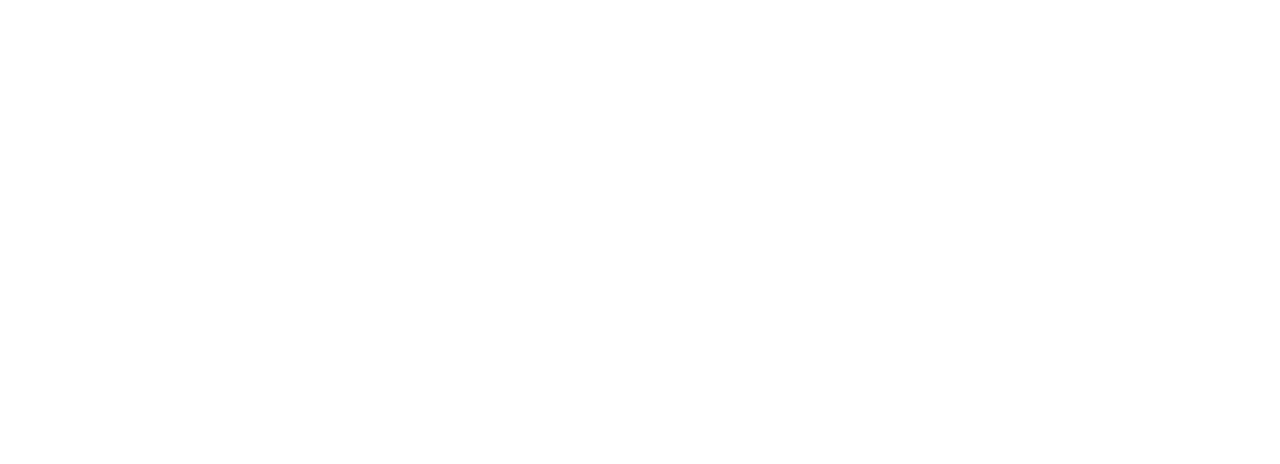
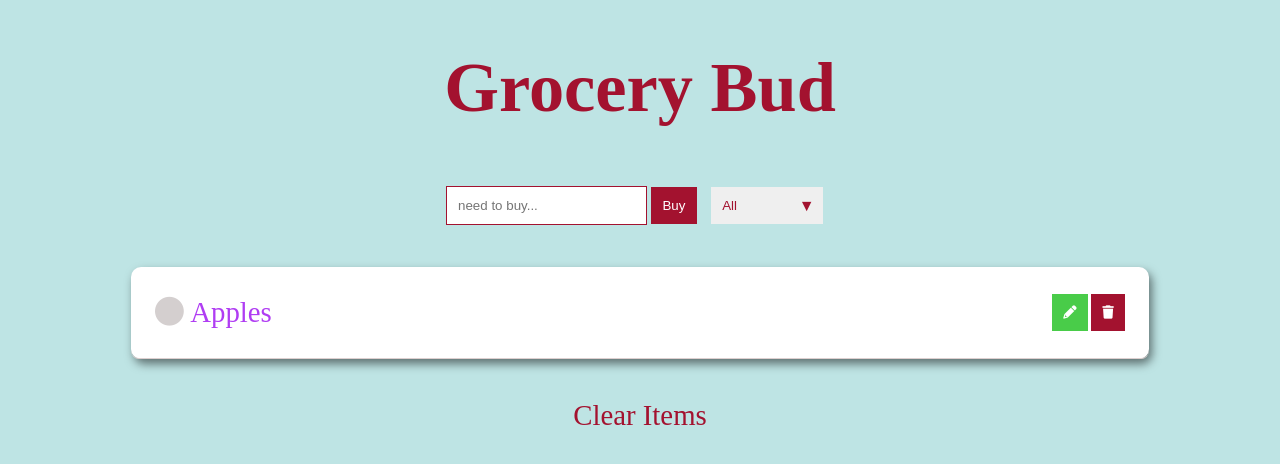
Before and after one commit to LuchiAdaobi/My-shopping-list-app, a plain HTML site: page index.html in a window 1280 px wide. Drawn offline with Linux system fonts and the light colour scheme.

Commit message:
initial commit with the html and css files

```diff
--- a/index.html
+++ b/index.html
@@ -1,16 +1,66 @@
 <!DOCTYPE html>
 <html lang="en">
-<head>
-    <meta charset="UTF-8">
-    <meta http-equiv="X-UA-Compatible" content="IE=edge">
-    <meta name="viewport" content="width=device-width, initial-scale=1.0">
+  <head>
+    <meta charset="UTF-8" />
+    <meta http-equiv="X-UA-Compatible" content="IE=edge" />
+    <meta name="viewport" content="width=device-width, initial-scale=1.0" />
     <title>My Shopping List App</title>
-    <link href="https://fonts.googleapis.com/css2?family=Cookie&family=Poppins:wght@300;400;600&display=swap" rel="stylesheet">
-    <link rel="stylesheet" href="https://cdnjs.cloudflare.com/ajax/libs/font-awesome/6.1.1/css/all.min.css"  />
-    <link rel="stylesheet" href="style.css">
+    <link
+      href="https://fonts.googleapis.com/css2?family=Cookie&family=Poppins:wght@300;400;600&display=swap"
+      rel="stylesheet"
+    />
+    <link
+      rel="stylesheet"
+      href="https://cdnjs.cloudflare.com/ajax/libs/font-awesome/6.1.1/css/all.min.css"
+    />
+    <link rel="stylesheet" href="style.css" />
     <script src="main.js" defer></script>
-</head>
-<body>
+  </head>
+  <body>
+    <!-- HEADING -->
+    <div class="container">
+      <header>
+        <h1 class="todo-heading">Grocery Bud</h1>
+      </header>
 
-</body>
+      <!-- INPUT AREA -->
+      <div class="todo-input-area">
+        <div class="input">
+          <input type="text" class="todo-input" placeholder="need to buy..." />
+          <button class="buy-btn">Buy</button>
+        </div>
+
+        <div class="filter">
+          <select name = 'todos' class="filter-todos">
+            <option value="All">All</option>
+            <option value="Completed">Completed</option>
+            <option value="Uncompleted">Uncompleted</option>
+          </select>
+        </div>
+      </div>
+
+      <!-- LIST BODY -->
+
+      <div class="todo-container">
+        <ul class="todo-list">
+          <div class="todo">
+              <i class="fas fa-circle co" job="completed"></i>
+            <p class="text">Apples</p>
+
+            <button class="edit-btn">
+              <i class="fas fa-pencil edit"></i>
+            </button>
+            <button class="trash-btn">
+              <i class="fas fa-trash de" job="delete"></i>
+            </button>
+          </div>
+        </ul>
+      </div>
+
+      <!--  CLEAR -->
+      <div class="clear">
+        <p class="clear-txt">Clear Items</p>
+      </div>
+    </div>
+  </body>
 </html>
--- a/style.css
+++ b/style.css
@@ -0,0 +1,178 @@
+:root {
+  --bg-color: #f3bbcc;
+  --primary-color: #111;
+  --primary-color: rgb(163, 18, 47);
+  --green-color: rgb(73, 204, 73);
+  --color-purple: rgb(176, 61, 243);
+
+}
+* {
+  box-sizing: border-box;
+}
+body {
+  /* background-color: var(--bg-color); */
+  /* background-color: #fe7bb0; */
+  /* background-image: linear-gradient(315deg, #fe7bb0 0%, #ff748b 74%); */
+  /* background-color: #310412; */
+  background-color: rgb(190, 228, 228);
+  color: var(--primary-color);
+}
+li {
+  list-style: none;
+}
+.container {
+  max-width: 1050px;
+  margin: auto;
+  padding: 0 1rem;
+}
+/* Heading */
+.todo-heading {
+  text-align: center;
+  font-size: calc(2rem + 3vw);
+  /* color: rgb(110, 19, 163); */
+  color: rgb(163, 18, 47);
+}
+.todo-input-area {
+  /* background: #f2f2f2; */
+  display: flex;
+  justify-content: center;
+  align-items: center;
+}
+
+input {
+  flex: 1;
+  background-color: #fff;
+  padding: 0.7rem;
+  outline: none;
+  border: 1px solid var(--primary-color);
+}
+.buy-btn {
+  padding: 0.7rem;
+  /* background-color: rgb(110, 19, 163); */
+  background-color: var(--primary-color);
+  outline: none;
+  border: none;
+  color: #fff;
+  cursor: pointer;
+  transition: all .3s ease;
+}
+.buy-btn:hover{
+    background-color: #fff;
+    color: var(--primary-color);
+}
+
+/* Select */
+select {
+  -moz-appearance: none;
+  -ms-appearance: none;
+  -webkit-appearance: none;
+  appearance: none;
+  outline: none;
+  border: none;
+}
+
+.filter {
+  padding: 0.7rem;
+  margin-left: 0.2rem;
+  position: relative;
+  overflow: hidden;
+}
+.filter-todos {
+  cursor: pointer;
+  color: var(--primary-color);
+  width: 7rem;
+  padding: .7rem;
+  transition: all .3s ease;
+}
+.filter::after {
+  content: '\25BC';
+  position: absolute;
+  right: 10px;
+  bottom: 10px;
+  padding: .6rem;
+  cursor: pointer;
+}
+.filter:hover::after{
+    background-color: var(--primary-color);
+    color: #fff;
+}
+/* List body */
+.todo-container{
+    background-color: #fff;
+    padding: 0;
+    margin: auto;
+    margin-top: 2rem;
+    box-shadow: 3px 5px 10px rgba(0,0,0,0.5);
+    border-radius: 10px;
+    font-size: calc(1rem + 1vw);
+
+}
+.todo-list{
+    padding-left: 0px;
+    margin-left: 0;
+}
+.todo{
+    display: flex;
+    justify-content: center;
+    align-items: center;
+    padding: 0 1.5rem;
+    border-bottom: 1.5px solid rgb(221, 207, 207);
+    border-radius: 8px;
+}
+.todo .text{
+    flex: 1;
+    margin-left: .4rem;
+    color: var(--color-purple);
+}
+.line-through{
+    text-decoration: line-through;
+    opacity: 0.5;
+}
+.co {
+    color: rgb(212, 207, 207);
+    cursor: pointer;
+}
+.trash-btn, .edit-btn{
+    cursor: pointer;
+    color: var(--primary-color);
+    padding: .7rem;
+    background: var(--primary-color);
+    border: none;
+    outline: none;
+    color: #fff;
+    transition: all .3s ease;
+}
+.edit-btn{
+    background-color: var(--green-color);
+    margin-right: .2rem;
+}
+.edit-btn:hover{
+    background-color: #fff;
+    color: var(--green-color);
+}
+.trash-btn:hover{
+    background-color: #fff;
+    color: var(--primary-color);
+}
+
+
+/* Clear */
+.clear{
+    text-align: center;
+    margin-top: 2.5rem;
+}
+.clear-txt{
+    font-size: calc(1rem + 1vw);
+    cursor: pointer;
+}
+
+/* MEDIA QUERIES */
+/* Bigger phones */
+@media (min-width: 500px) {
+}
+/* Tablets */
+@media (min-width: 786px) {
+}
+/* Laptops  & PCs */
+@media (min-width: 960px) {
+}
```
